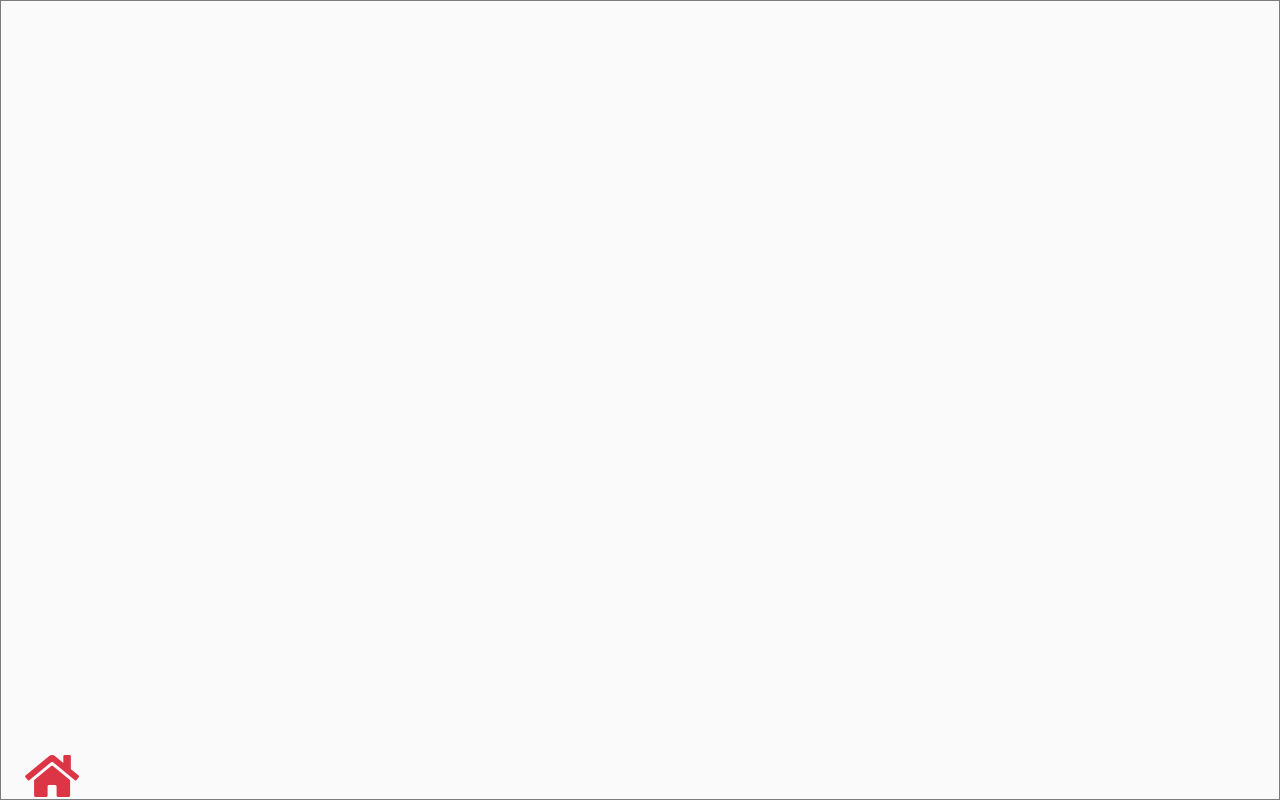
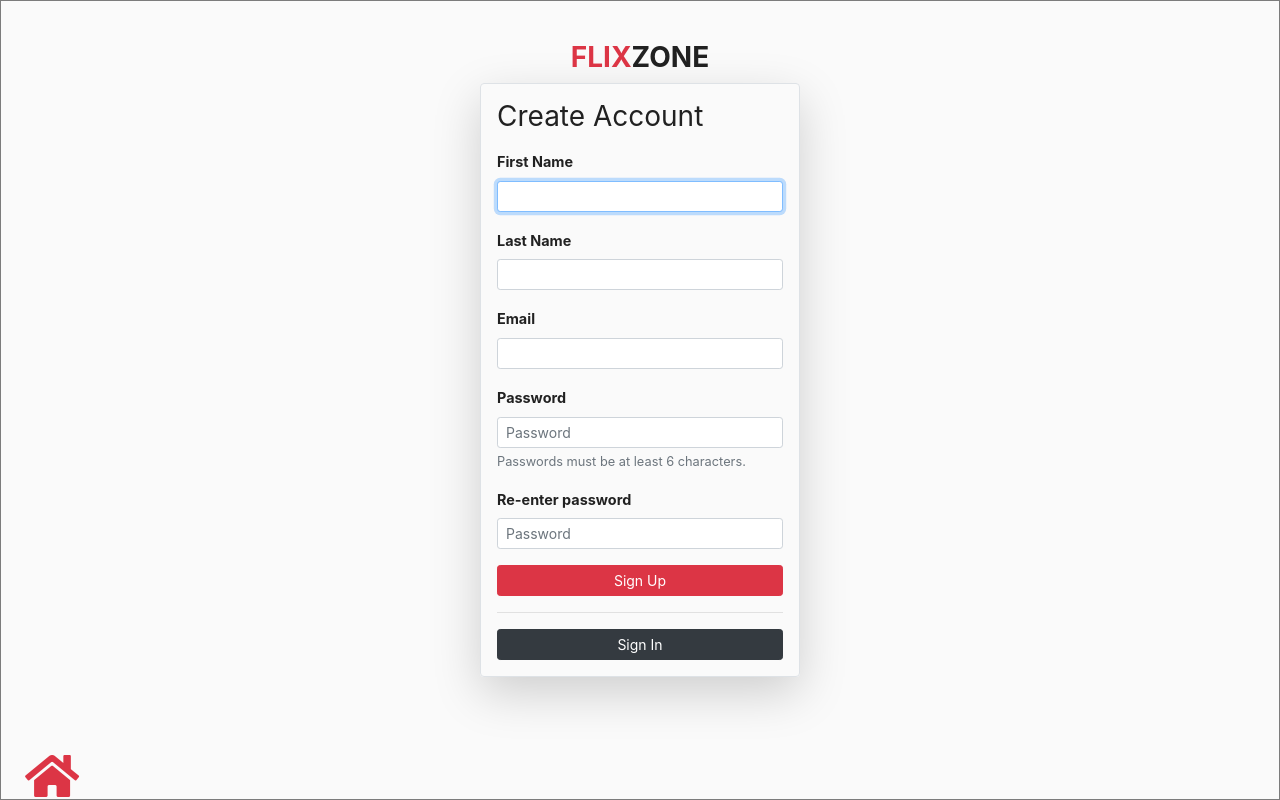
Before and after one commit to koandamb01/MyFlixZone, an Angular app in the folder public/: page /auth/signup in a window 1280 px wide. Before the commit this address led to /. Built offline with nearby package versions, Linux system fonts and the light colour scheme.

Commit message:
frontend login registration forms are ready connect to the backend

```diff
--- a/public/src/app/app.component.html
+++ b/public/src/app/app.component.html
@@ -17,7 +17,7 @@
                 <a class="nav-link" routerLink="shopping">Shopping</a>
             </li>
             <li class="list-group-item bg-dark">
-                <a class="nav-link" routerLink="login">Sign Up/Sign In</a>
+                <a class="nav-link" routerLink="auth/signin">Sign Up/Sign In</a>
             </li>
         </ul>
     </mat-drawer>
--- a/public/src/app/app.module.ts
+++ b/public/src/app/app.module.ts
@@ -47,6 +47,7 @@
 // authentification
 import { RegisterComponent } from './components/authentification/register/register.component';
 import { LoginComponent } from './components/authentification/login/login.component';
+import { AuthHomeComponent } from './components/authentification/auth-home/auth-home.component';
 
 
 
@@ -80,7 +81,8 @@
     MusicsComponent,
     ShoppingHomeComponent,
     RegisterComponent,
-    LoginComponent
+    LoginComponent,
+    AuthHomeComponent
 
   ],
   imports: [
--- /dev/null
+++ b/public/src/app/components/authentification/auth-home/auth-home.component.html
@@ -0,0 +1 @@
+<router-outlet></router-outlet>
--- /dev/null
+++ b/public/src/app/components/authentification/auth-home/auth-home.component.ts
@@ -0,0 +1,18 @@
+import { Component, OnInit } from '@angular/core';
+
+@Component({
+  selector: 'app-auth-home',
+  templateUrl: './auth-home.component.html',
+  styleUrls: ['./auth-home.component.css']
+})
+export class AuthHomeComponent implements OnInit {
+
+  constructor() { }
+
+  ngOnInit() {
+
+  }
+
+  goToRegister() {
+  }
+}
--- a/public/src/app/components/authentification/login/login.component.css
+++ b/public/src/app/components/authentification/login/login.component.css
@@ -1,4 +1,13 @@
 .container{
     width: 350px;
-    margin-top: 10vh;
+    margin-top: 5vh;
 }
+
+.form-group span{
+    font-size: 0.7rem;
+}
+
+.form-group label{
+    font-size: 0.9rem;
+    font-weight: bold;
+}
--- a/public/src/app/components/authentification/login/login.component.html
+++ b/public/src/app/components/authentification/login/login.component.html
@@ -1,24 +1,26 @@
-<div class="container border shadow rounded">
-  <form class="form-signin">
-    <img class="mb-4" src="../../../../assets/images/myflix.png" alt="" width="72" height="72">
+<div class="container">
+  <h3 class="text-center font-weight-bold"><span class="text-danger">FLIX</span>ZONE</h3>
+  <form class="form-signin border shadow-lg rounded p-3">
     <h1 class="h3 mb-3 font-weight-normal">Sign in</h1>
 
     <div class="form-group">
       <label>Email address</label>
-      <input type="email" class="form-control" placeholder="Email address" required autofocus>
+      <input type="email" class="form-control form-control-sm" placeholder="Email address" required autofocus>
       <span class="text-danger">*Required</span>
     </div>
 
     <div class="form-group">
       <label>Password</label>
-      <input type="password" class="form-control" placeholder="Password" required>
+      <input type="password" class="form-control form-control-sm" placeholder="Password" required>
       <span class="text-danger">*Required</span>
     </div>
 
-    <div class="checkbox mb-3">
-      <label> <input type="checkbox" value="remember-me"> Remember me </label>
+    <button class="btn btn-sm btn-danger btn-block" type="submit">Sign In</button>
+    <div class="checkbox">
+      <label><input type="checkbox" value="remember-me"> Remember me </label>
     </div>
-    <button class="btn btn-sm btn-dark btn-block" type="submit">Sign in</button>
-    <p class="mt-5 mb-3 text-muted">&copy; 2017-2018</p>
+
+    <hr>
+    <a class="btn btn-sm btn-dark btn-block" routerLink="/auth/signup">Sign Up</a>
   </form>
 </div>
--- a/public/src/app/components/authentification/register/register.component.css
+++ b/public/src/app/components/authentification/register/register.component.css
@@ -0,0 +1,13 @@
+.container{
+    width: 350px;
+    margin-top: 5vh;
+}
+
+.form-group span{
+    font-size: 0.7rem;
+}
+
+.form-group label{
+    font-size: 0.9rem;
+    font-weight: bold;
+}
--- a/public/src/app/components/authentification/register/register.component.html
+++ b/public/src/app/components/authentification/register/register.component.html
@@ -1,3 +1,40 @@
-<p>
-  register works!
-</p>
+<div class="container">
+  <h3 class="text-center font-weight-bold"><span class="text-danger">FLIX</span>ZONE</h3>
+  <form class="form-signin border shadow-lg rounded p-3">
+    <h1 class="h3 mb-3 font-weight-normal">Create Account</h1>
+
+    <div class="form-group">
+      <label>First Name</label>
+      <input type="text" class="form-control form-control-sm" required autofocus>
+      <!-- <span class="text-danger">*Required</span> -->
+    </div>
+
+    <div class="form-group">
+      <label>Last Name</label>
+      <input type="text" class="form-control form-control-sm" required autofocus>
+      <!-- <span class="text-danger">*Required</span> -->
+    </div>
+
+    <div class="form-group">
+      <label>Email</label>
+      <input type="email" class="form-control form-control-sm" required autofocus>
+      <!-- <span class="text-danger">*Required</span> -->
+    </div>
+
+    <div class="form-group">
+      <label>Password</label>
+      <input type="password" class="form-control form-control-sm" placeholder="Password" required>
+      <small class="form-text text-muted">Passwords must be at least 6 characters.</small>
+      <!-- <span class="text-danger">*Required</span> -->
+    </div>
+    <div class="form-group">
+      <label>Re-enter password</label>
+      <input type="password" class="form-control form-control-sm" placeholder="Password" required>
+      <!-- <span class="text-danger">*Required</span> -->
+    </div>
+
+    <button class="btn btn-sm btn-danger btn-block" type="submit">Sign Up</button>
+    <hr>
+    <a class="btn btn-sm btn-dark btn-block" routerLink="/auth/signin">Sign In</a>
+  </form>
+</div>
--- a/public/src/app/components/playground/playground.component.ts
+++ b/public/src/app/components/playground/playground.component.ts
@@ -10,16 +10,16 @@
 })
 export class PlaygroundComponent implements OnInit {
   private users: User[];
-  private cities: [];
+  // private cities: [];
   constructor(private _userService: UsersService) { }
 
   ngOnInit() {
-    this._userService.getCities().subscribe((cities) => {
-      console.log(cities);
-      this.cities = cities;
-    }, (error) => {
-      console.log(error);
-    })
+    // this._userService.getCities().subscribe((cities) => {
+    //   console.log(cities);
+    //   this.cities = cities;
+    // }, (error) => {
+    //   console.log(error);
+    // })
   }
 
 }
```
Also changed, not shown: public/src/app/app-routing.module.ts (+8 -3 lines), public/src/app/components/authentification/auth-home/auth-home.component.css (added), 1 other file (tests, documents, lock files or other folders).
